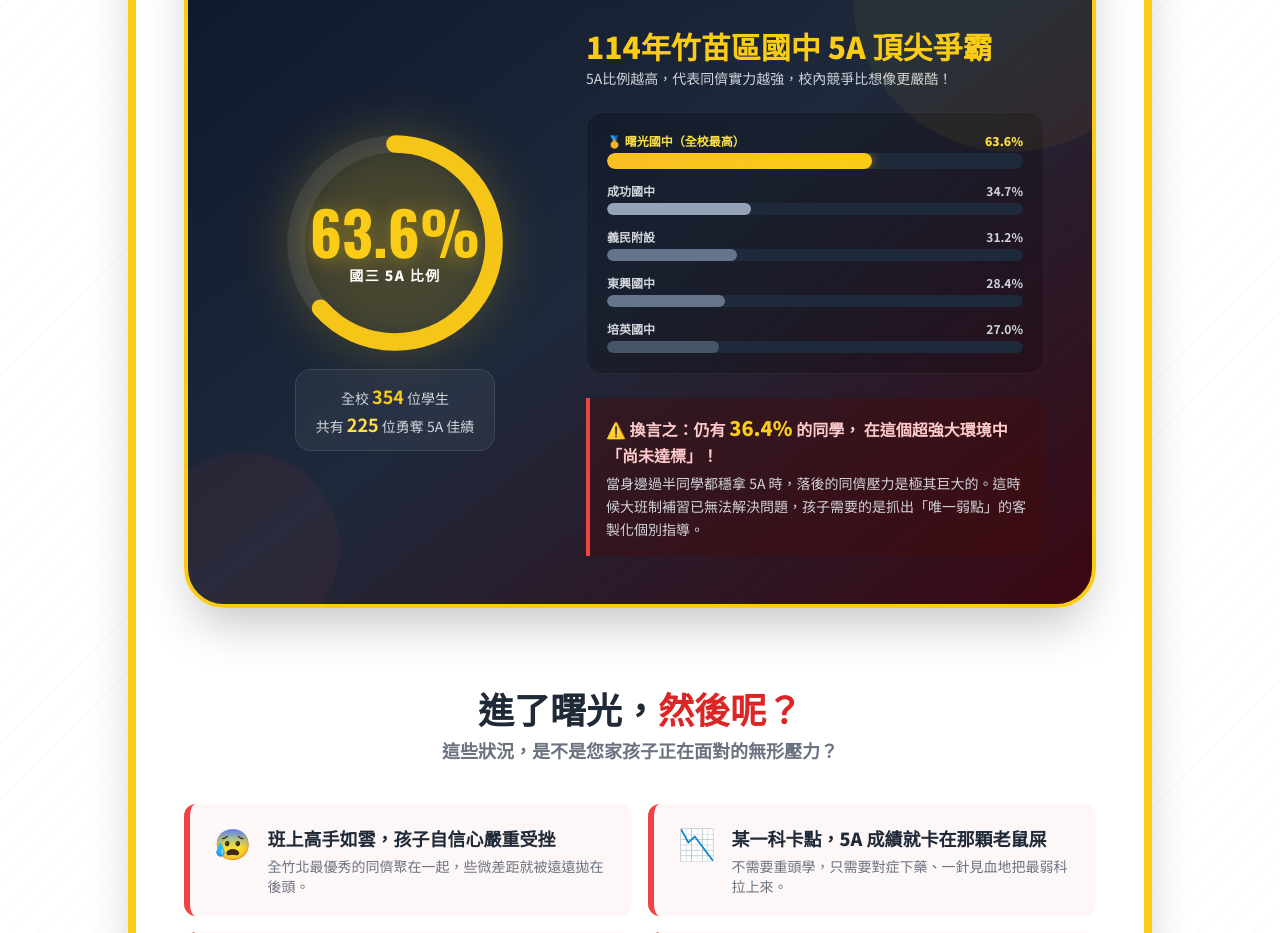
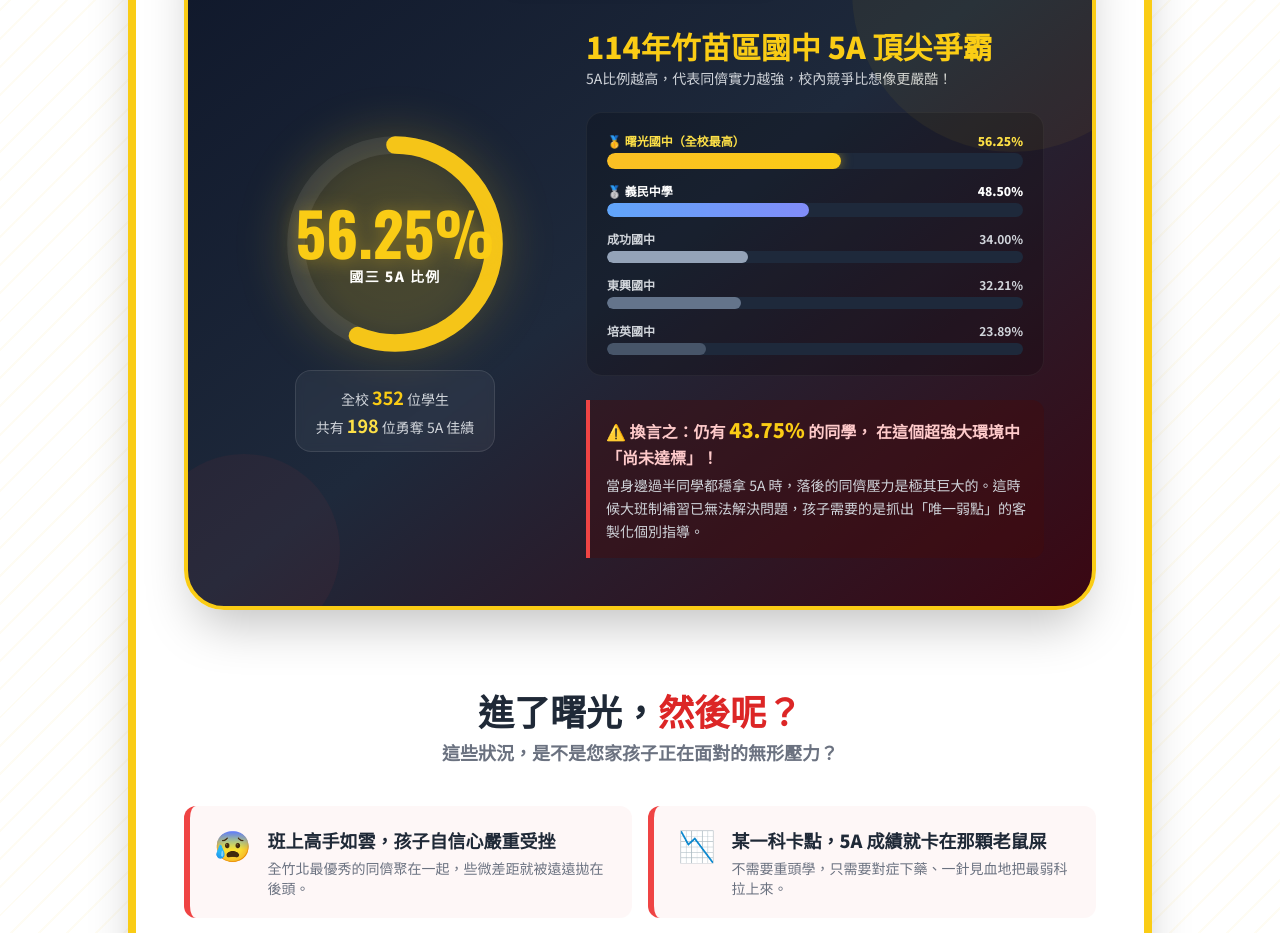
Before and after one commit to mocher235-byte/jingmingdj, a plain HTML site: page index.html in a window 1280 px wide. Shown: the part 1116-2049 px from the top of the page. Drawn offline with nearby package versions, Linux system fonts and the light colour scheme.

Commit message:
Add files via upload

```diff
--- a/index.html
+++ b/index.html
@@ -74,7 +74,7 @@
             stroke-dashoffset: 282;
             transition: stroke-dashoffset 2s cubic-bezier(0.1, 1, 0.1, 1);
         }
-        .ring-fill.animated { stroke-dashoffset: 102.6; /* 282*(1-0.636)=102.6 */ }
+        .ring-fill.animated { stroke-dashoffset: 123.4; /* 282*(1-0.5625)=123.4 */ }
         .ring-label {
             position: absolute;
             top: 50%; left: 50%;
@@ -240,7 +240,7 @@
         <!-- ══ 主體 ══ -->
         <div class="px-4 sm:px-6 md:px-12 py-10 space-y-20">
 
-            <!-- ── 核心數據極致凸顯：63.6% 黃金大看板 ── -->
+            <!-- ── 核心數據極致凸顯：56.25% 黃金大看板 ── -->
             <section class="fade-in">
                 <!-- 奢華標題區 -->
                 <div class="text-center mb-8">
@@ -266,7 +266,7 @@
                     <!-- 圓環與數據排版 -->
                     <div class="grid grid-cols-1 lg:grid-cols-12 gap-8 items-center">
 
-                        <!-- 左側：發光的超大 63.6% 圓環 (佔 5/12) -->
+                        <!-- 左側：發光的超大 56.25% 圓環 (佔 5/12) -->
                         <div class="lg:col-span-5 flex flex-col items-center text-center">
                             <div class="ring-wrap" id="ringWrap">
                                 <!-- 柔和發光外圈 -->
@@ -279,14 +279,14 @@
                                             stroke-linecap="round"/>
                                 </svg>
                                 <div class="ring-label z-20">
-                                    <p class="display-font text-5xl md:text-6xl font-black text-yellow-400 drop-shadow-[0_2px_10px_rgba(245,197,24,0.4)]" id="pctNum">63.6%</p>
+                                    <p class="display-font text-5xl md:text-6xl font-black text-yellow-400 drop-shadow-[0_2px_10px_rgba(245,197,24,0.4)]" id="pctNum">56.25%</p>
                                     <p class="text-white text-xs md:text-sm font-black tracking-widest mt-1">國三 5A 比例</p>
                                 </div>
                             </div>
 
                             <div class="mt-4 bg-white/5 border border-white/10 rounded-2xl px-5 py-3 backdrop-blur-sm max-w-[280px]">
-                                <p class="text-sm text-gray-300">全校 <strong class="text-yellow-400 text-lg">354</strong> 位學生</p>
-                                <p class="text-sm text-gray-300">共有 <strong class="text-yellow-300 text-lg">225</strong> 位勇奪 5A 佳績</p>
+                                <p class="text-sm text-gray-300">全校 <strong class="text-yellow-400 text-lg">352</strong> 位學生</p>
+                                <p class="text-sm text-gray-300">共有 <strong class="text-yellow-300 text-lg">198</strong> 位勇奪 5A 佳績</p>
                             </div>
                         </div>
 
@@ -299,56 +299,56 @@
                                 <p class="text-gray-300 text-sm mt-1">5A比例越高，代表同儕實力越強，校內競爭比想像更嚴酷！</p>
                             </div>
 
-                            <!-- 條形對比圖 (直觀對比) -->
+                            <!-- 條形對比圖 (精準對齊官方數據表) -->
                             <div class="space-y-3.5 bg-black/20 p-5 rounded-2xl border border-white/5">
                                 <!-- 曙光 -->
                                 <div class="space-y-1">
                                     <div class="flex justify-between text-xs font-bold">
                                         <span class="text-yellow-300 flex items-center gap-1">🥇 曙光國中（全校最高）</span>
-                                        <span class="text-yellow-300 font-black">63.6%</span>
+                                        <span class="text-yellow-300 font-black">56.25%</span>
                                     </div>
                                     <div class="w-full bg-slate-800 h-4 rounded-full overflow-hidden">
-                                        <div class="bar-grow bg-gradient-to-r from-amber-400 to-yellow-400 h-full rounded-full shadow-[0_0_12px_rgba(245,197,24,0.5)]" style="--target-width: 63.6%;"></div>
+                                        <div class="bar-grow bg-gradient-to-r from-amber-400 to-yellow-400 h-full rounded-full shadow-[0_0_12px_rgba(245,197,24,0.5)]" style="--target-width: 56.25%;"></div>
+                                    </div>
+                                </div>
+                                <!-- 義民 -->
+                                <div class="space-y-1">
+                                    <div class="flex justify-between text-xs font-bold text-gray-300">
+                                        <span class="text-white flex items-center gap-1">🥈 義民中學</span>
+                                        <span class="text-white font-black">48.50%</span>
+                                    </div>
+                                    <div class="w-full bg-slate-800 h-3.5 rounded-full overflow-hidden">
+                                        <div class="bar-grow bg-gradient-to-r from-blue-400 to-indigo-400 h-full rounded-full" style="--target-width: 48.50%;"></div>
                                     </div>
                                 </div>
                                 <!-- 成功 -->
                                 <div class="space-y-1">
                                     <div class="flex justify-between text-xs font-bold text-gray-300">
                                         <span>成功國中</span>
-                                        <span>34.7%</span>
+                                        <span>34.00%</span>
                                     </div>
                                     <div class="w-full bg-slate-800 h-3 rounded-full overflow-hidden">
-                                        <div class="bar-grow bg-slate-400 h-full rounded-full" style="--target-width: 34.7%;"></div>
-                                    </div>
-                                </div>
-                                <!-- 義民 -->
-                                <div class="space-y-1">
-                                    <div class="flex justify-between text-xs font-bold text-gray-300">
-                                        <span>義民附設</span>
-                                        <span>31.2%</span>
-                                    </div>
-                                    <div class="w-full bg-slate-800 h-3 rounded-full overflow-hidden">
-                                        <div class="bar-grow bg-slate-500 h-full rounded-full" style="--target-width: 31.2%;"></div>
+                                        <div class="bar-grow bg-slate-400 h-full rounded-full" style="--target-width: 34.00%;"></div>
                                     </div>
                                 </div>
                                 <!-- 東興 -->
                                 <div class="space-y-1">
                                     <div class="flex justify-between text-xs font-bold text-gray-300">
                                         <span>東興國中</span>
-                                        <span>28.4%</span>
+                                        <span>32.21%</span>
                                     </div>
                                     <div class="w-full bg-slate-800 h-3 rounded-full overflow-hidden">
-                                        <div class="bar-grow bg-slate-500 h-full rounded-full" style="--target-width: 28.4%;"></div>
+                                        <div class="bar-grow bg-slate-500 h-full rounded-full" style="--target-width: 32.21%;"></div>
                                     </div>
                                 </div>
                                 <!-- 培英 -->
                                 <div class="space-y-1">
                                     <div class="flex justify-between text-xs font-bold text-gray-300">
                                         <span>培英國中</span>
-                                        <span>27.0%</span>
+                                        <span>23.89%</span>
                                     </div>
                                     <div class="w-full bg-slate-800 h-3 rounded-full overflow-hidden">
-                                        <div class="bar-grow bg-slate-600 h-full rounded-full" style="--target-width: 27.0%;"></div>
+                                        <div class="bar-grow bg-slate-600 h-full rounded-full" style="--target-width: 23.89%;"></div>
                                     </div>
                                 </div>
                             </div>
@@ -356,7 +356,7 @@
                             <!-- 殘酷現實反思 -->
                             <div class="bg-red-950/40 border-l-4 border-red-500 p-4 rounded-r-xl">
                                 <p class="text-red-200 font-bold text-base leading-relaxed">
-                                    ⚠️ 換言之：仍有 <span class="text-yellow-400 font-black text-xl">36.4%</span> 的同學，
+                                    ⚠️ 換言之：仍有 <span class="text-yellow-400 font-black text-xl">43.75%</span> 的同學，
                                     在這個超強大環境中「尚未達標」！
                                 </p>
                                 <p class="text-gray-300 text-sm mt-1 leading-relaxed">
```
